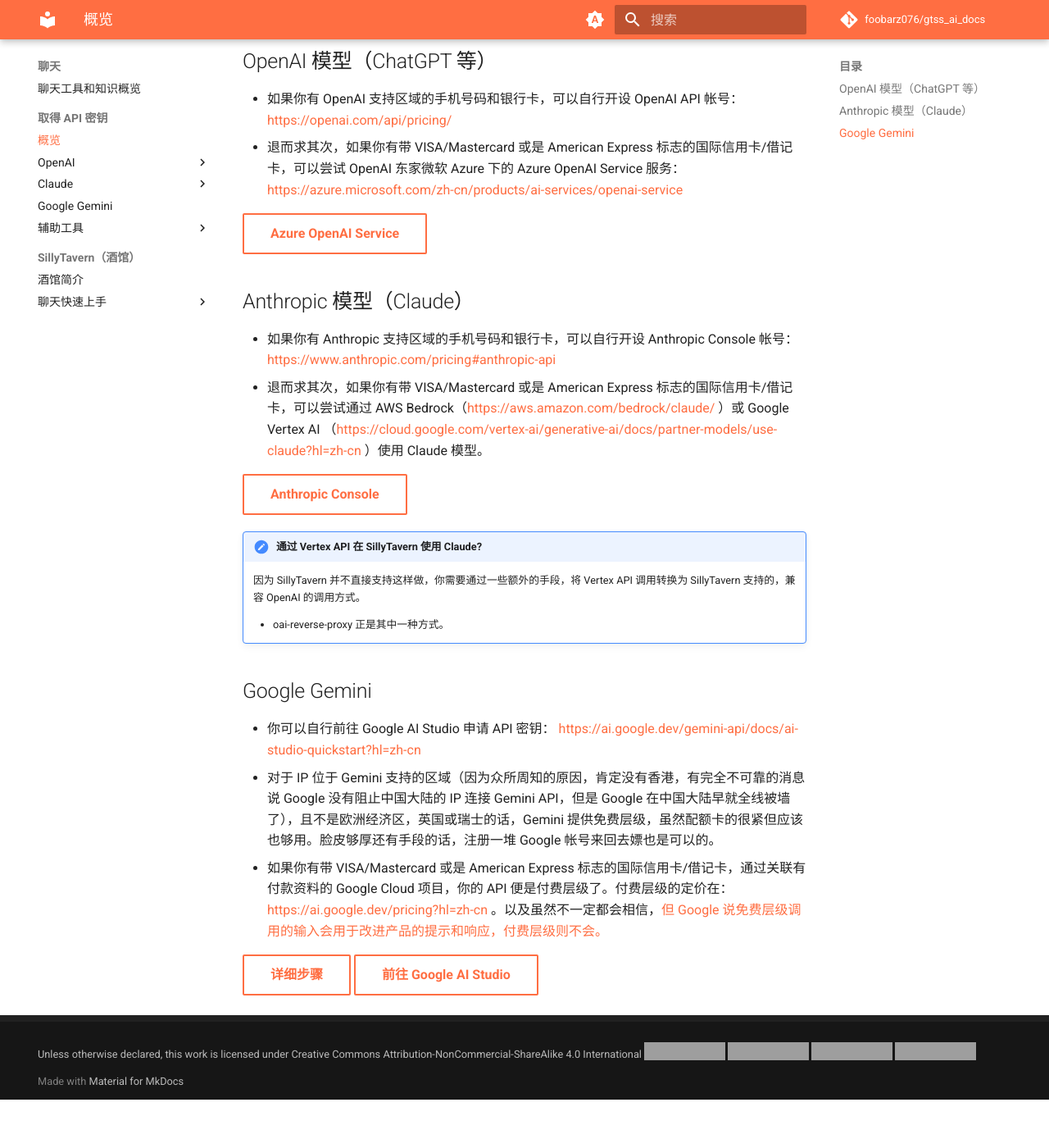
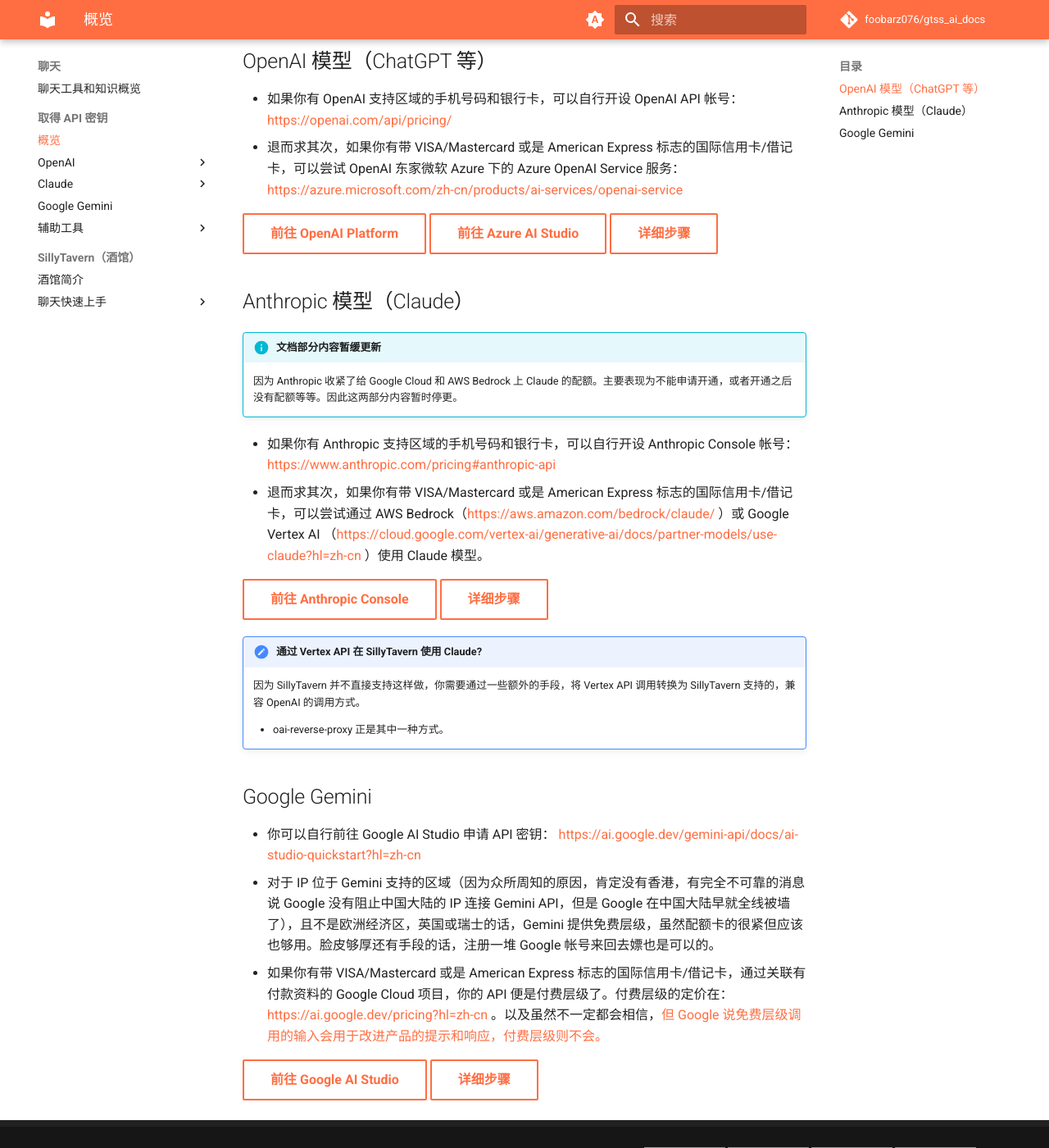
Before and after one commit to foobarz076/gtss_ai_docs, an MkDocs documentation site: the page built from docs/chatting/api_connection/index.md, in a window 1280 px wide and 1400 px high, scrolled down 822 px. Shown: the whole window at 82% size. Built offline with MkDocs 1.6.1 and Material for MkDocs 9.7.7, drawn with Linux system fonts in a browser that asks for light colours; plug-ins that fetch from the network failed and are left out; comment, search, counter and statistics services are not loaded; before the commit the page ends 2163 px from its top, so only the background shows below that; grey boxes are pictures that could not be loaded.

```diff
--- a/docs/chatting/api_connection/index.md
+++ b/docs/chatting/api_connection/index.md
@@ -26,13 +26,22 @@
 * 如果你有 OpenAI 支持区域的手机号码和银行卡，可以自行开设 OpenAI API 帐号： https://openai.com/api/pricing/
 * 退而求其次，如果你有带 VISA/Mastercard 或是 American Express 标志的国际信用卡/借记卡，可以尝试 OpenAI 东家微软 Azure 下的 Azure OpenAI Service 服务：https://azure.microsoft.com/zh-cn/products/ai-services/openai-service
 
-[Azure OpenAI Service](#){ .md-button }
+[前往 OpenAI Platform](#){ .md-button }
+[前往 Azure AI Studio](#){ .md-button }
+[详细步骤](#){ .md-button }
 
 ## Anthropic 模型（Claude）
+
+!!! info "文档部分内容暂缓更新"
+
+    因为 Anthropic 收紧了给 Google Cloud 和 AWS Bedrock 上 Claude 的配额。主要表现为不能申请开通，或者开通之后没有配额等等。因此这两部分内容暂时停更。
+
 * 如果你有 Anthropic 支持区域的手机号码和银行卡，可以自行开设 Anthropic Console 帐号：https://www.anthropic.com/pricing#anthropic-api
 * 退而求其次，如果你有带 VISA/Mastercard 或是 American Express 标志的国际信用卡/借记卡，可以尝试通过 AWS Bedrock（https://aws.amazon.com/bedrock/claude/ ）或 Google Vertex AI （https://cloud.google.com/vertex-ai/generative-ai/docs/partner-models/use-claude?hl=zh-cn ）使用 Claude 模型。
 
-[Anthropic Console](#){ .md-button }
+[前往 Anthropic Console](https://console.anthropic.com/dashboard){ .md-button }
+[详细步骤](anthropic.md){ .md-button }
+
 
 !!! tips "通过 Vertex API 在 SillyTavern 使用 Claude?"
 
@@ -46,5 +55,5 @@
 * 对于 IP 位于 Gemini 支持的区域（因为众所周知的原因，肯定没有香港，有完全不可靠的消息说 Google 没有阻止中国大陆的 IP 连接 Gemini API，但是 Google 在中国大陆早就全线被墙了），且不是欧洲经济区，英国或瑞士的话，Gemini 提供免费层级，虽然配额卡的很紧但应该也够用。脸皮够厚还有手段的话，注册一堆 Google 帐号来回去嫖也是可以的。
 * 如果你有带 VISA/Mastercard 或是 American Express 标志的国际信用卡/借记卡，通过关联有付款资料的 Google Cloud 项目，你的 API 便是付费层级了。付费层级的定价在： https://ai.google.dev/pricing?hl=zh-cn 。以及虽然不一定都会相信，[但 Google 说免费层级调用的输入会用于改进产品的提示和响应，付费层级则不会。](https://ai.google.dev/gemini-api/terms?hl=zh-cn)
 
+[前往 Google AI Studio](https://aistudio.google.com){ .md-button }
 [详细步骤](#){ .md-button }
-[前往 Google AI Studio](#){ .md-button }
--- a/mkdocs.yml
+++ b/mkdocs.yml
@@ -20,8 +20,8 @@ nav:
         - "Azure OpenAI Service": chatting/api_connection/azure.md
       - "Claude":
         - "Anthropic Console": chatting/api_connection/anthropic.md
-        - "Google Vertex AI": chatting/api_connection/vertex.md
-        - "Amazon Bedrock": chatting/api_connection/bedrock.md
+        # - "Google Vertex AI": chatting/api_connection/vertex.md
+        # - "Amazon Bedrock": chatting/api_connection/bedrock.md
       - "Google Gemini": chatting/api_connection/gemini.md
       - "辅助工具":
         - "Clewd":
@@ -53,6 +53,7 @@ extra_css:
 plugins:
   - privacy
   - search
+  - glightbox
 
 markdown_extensions:
   - pymdownx.highlight:
```
Also changed, not shown: docs/chatting/index.md (+9 -8 lines), docs/chatting/sillytavern/chat.md (+114 -0 lines), docs/chatting/sillytavern/index.md (+10 -1 lines), requirements.txt (added, +30 -0 lines), docs/_assets/sillytavern/context_settings.png (added), docs/_assets/sillytavern/first_message.png (added), docs/_assets/sillytavern/persona_01.png (added), docs/_assets/sillytavern/persona_02.png (added), docs/_assets/sillytavern/persona_03.png (added), docs/_assets/sillytavern/user_settings.png (added), 1 other file.
